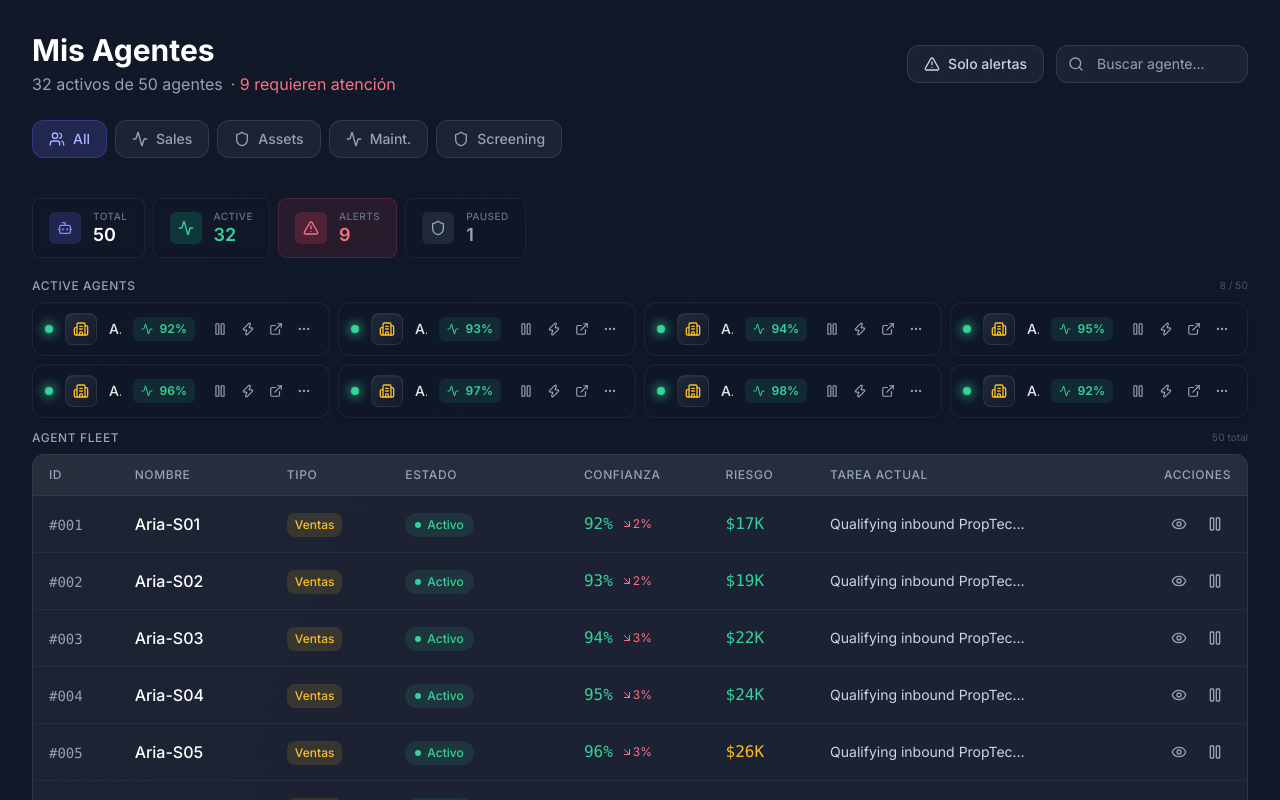
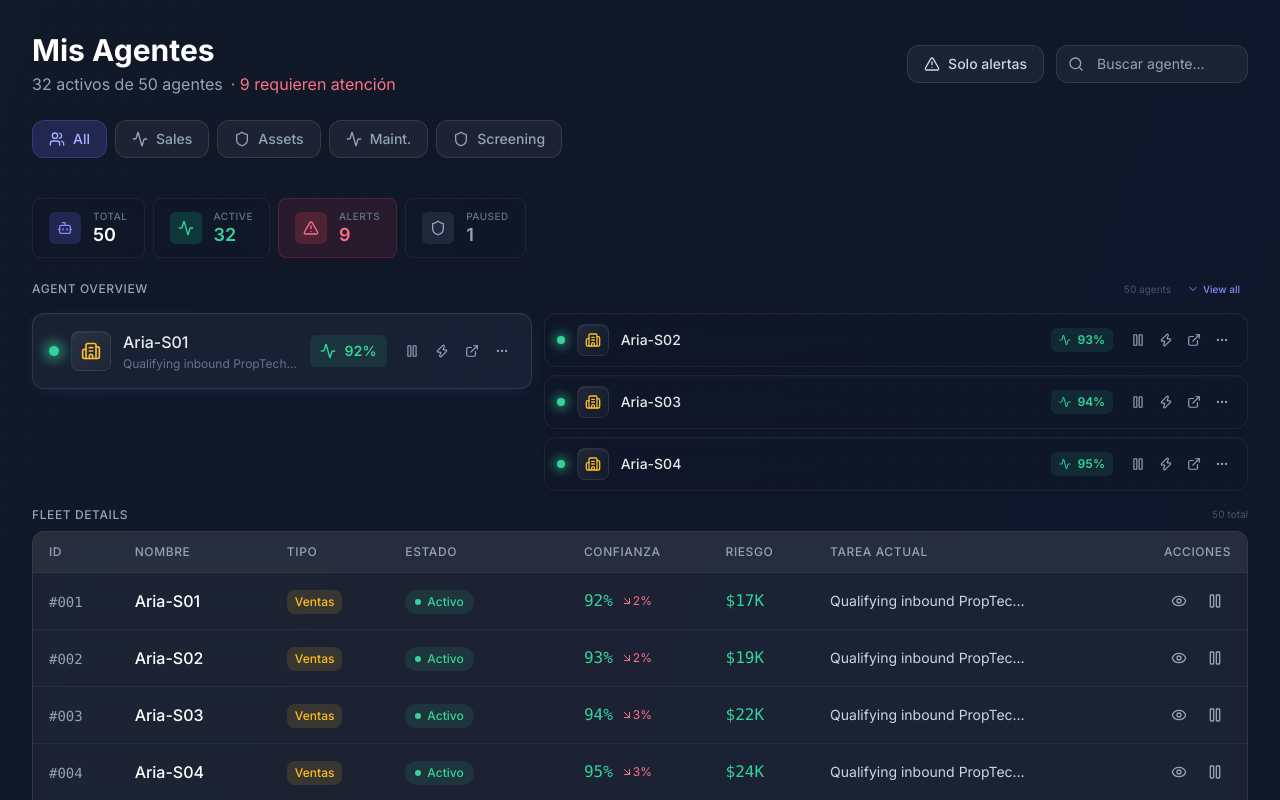
Before and after one commit to leandrodesignux-ux/Sentinel-OS, a Next.js app: page /agents in a window 1280 px wide. Shown: the top 800 px of the page. Built offline with nearby package versions, Linux system fonts and the light colour scheme.

Commit message:
Cinematic Agent Layout: featured card, horizontal grid 12-col, expand/collapse, eliminate slice duplication

```diff
--- a/app/agents/page.tsx
+++ b/app/agents/page.tsx
@@ -1,8 +1,8 @@
 "use client";
 
 import { useState, useMemo, useCallback } from "react";
-import { motion } from "framer-motion";
-import { Search, AlertTriangle, Users, Activity, Shield, Bot } from "lucide-react";
+import { motion, AnimatePresence } from "framer-motion";
+import { Search, AlertTriangle, Users, Activity, Shield, Bot, ChevronDown, ChevronUp } from "lucide-react";
 import { AgentGrid } from "@/components/agents/AgentGrid";
 import { AgentModal } from "@/components/agents/AgentModal";
 import { AgentsTable } from "@/components/agents/AgentsTable";
@@ -29,6 +29,7 @@ export default function AgentsPage() {
   const [alertOnly, setAlertOnly] = useState(false);
   const [selectedAgent, setSelectedAgent] = useState<Agent | null>(null);
   const [isModalOpen, setIsModalOpen] = useState(false);
+  const [showAllAgents, setShowAllAgents] = useState(false);
 
   // Filter logic
   const filteredAgents = useMemo(() => {
@@ -55,8 +56,15 @@ export default function AgentsPage() {
     return filtered;
   }, [agents, alertOnly, typeFilter, searchQuery]);
 
-  // Split agents for grid (top 8) and table (remaining)
-  const gridAgents = filteredAgents.slice(0, 8);
+  // Featured agent (first) + remaining for grid
+  const featuredAgent = filteredAgents[0] || null;
+  const remainingAgents = filteredAgents.slice(1);
+
+  // Agents to show in grid (limit when collapsed)
+  const gridLimit = showAllAgents ? remainingAgents.length : 3;
+  const visibleAgents = remainingAgents.slice(0, gridLimit);
+
+  // Table shows all agents (for detailed view)
   const tableAgents = filteredAgents;
 
   // Stats
@@ -239,35 +247,57 @@ export default function AgentsPage() {
           </div>
         </motion.div>
 
-        {/* Agent Cards Grid - Premium Compact */}
+        {/* Cinematic Agent Layout - Featured + Horizontal Grid */}
         <motion.section
           initial={{ opacity: 0 }}
           animate={{ opacity: 1 }}
           transition={{ delay: 0.15 }}
-          className="mb-3"
+          className="mb-4"
         >
-          <div className="flex items-center justify-between mb-2">
-            <h2 className="text-xs font-medium text-slate-400 uppercase tracking-wider">Active Agents</h2>
-            <span className="text-[10px] text-slate-600 tabular-nums">
-              {gridAgents.length} / {agents.length}
-            </span>
+          <div className="flex items-center justify-between mb-3">
+            <h2 className="text-xs font-medium text-slate-400 uppercase tracking-wider">Agent Overview</h2>
+            <div className="flex items-center gap-2">
+              <span className="text-[10px] text-slate-600 tabular-nums">
+                {filteredAgents.length} agents
+              </span>
+              {remainingAgents.length > 3 && (
+                <button
+                  onClick={() => setShowAllAgents(!showAllAgents)}
+                  className="flex items-center gap-1 px-2 py-1 rounded-md text-[10px] font-medium text-indigo-400 hover:text-indigo-300 hover:bg-indigo-500/10 transition-colors"
+                >
+                  {showAllAgents ? (
+                    <>
+                      <ChevronUp className="w-3 h-3" />
+                      Show less
+                    </>
+                  ) : (
+                    <>
+                      <ChevronDown className="w-3 h-3" />
+                      View all
+                    </>
+                  )}
+                </button>
+              )}
+            </div>
           </div>
 
           <AgentGrid
-            agents={gridAgents}
+            featuredAgent={featuredAgent}
+            agents={visibleAgents}
             onAgentClick={handleAgentClick}
             onPauseResume={handlePauseResume}
+            expanded={showAllAgents}
           />
         </motion.section>
 
-        {/* Detailed Table - Seamless continuation */}
+        {/* Detailed Fleet Table */}
         <motion.section
           initial={{ opacity: 0 }}
           animate={{ opacity: 1 }}
           transition={{ delay: 0.2 }}
         >
           <div className="flex items-center justify-between mb-2">
-            <h2 className="text-xs font-medium text-slate-400 uppercase tracking-wider">Agent Fleet</h2>
+            <h2 className="text-xs font-medium text-slate-400 uppercase tracking-wider">Fleet Details</h2>
             <span className="text-[10px] text-slate-600 tabular-nums">{tableAgents.length} total</span>
           </div>
 
--- a/components/agents/AgentCard.tsx
+++ b/components/agents/AgentCard.tsx
@@ -68,13 +68,17 @@ interface AgentCardProps {
   agent: Agent;
   onClick: () => void;
   onPauseResume: () => Promise<void>;
+  featured?: boolean;
+  index?: number;
 }
 
 // Compact confidence indicator - just the number with color
 const ConfidenceIndicator = memo(function ConfidenceIndicator({
-  confidence
+  confidence,
+  featured = false
 }: {
   confidence: number;
+  featured?: boolean;
 }) {
   const colorClass = confidence > 90
     ? "text-emerald-400"
@@ -90,11 +94,16 @@ const ConfidenceIndicator = memo(function ConfidenceIndicator({
 
   return (
     <div className={cn(
-      "flex items-center gap-1.5 px-2 py-1 rounded-md",
+      "flex items-center rounded-md",
+      featured ? "gap-2 px-2.5 py-1.5" : "gap-1.5 px-2 py-1",
       bgClass
     )}>
-      <Activity className={cn("w-3 h-3", colorClass)} />
-      <span className={cn("text-xs font-semibold tabular-nums", colorClass)}>
+      <Activity className={cn(featured ? "w-4 h-4" : "w-3 h-3", colorClass)} />
+      <span className={cn(
+        "font-semibold tabular-nums",
+        featured ? "text-sm" : "text-xs",
+        colorClass
+      )}>
         {confidence}%
       </span>
     </div>
@@ -138,7 +147,9 @@ const IconButton = memo(function IconButton({
 export const AgentCard = memo(function AgentCard({
   agent,
   onClick,
-  onPauseResume
+  onPauseResume,
+  featured = false,
+  index = 0
 }: AgentCardProps) {
   const [isHovered, setIsHovered] = useState(false);
   const [isLoading, setIsLoading] = useState(false);
@@ -148,6 +159,9 @@ export const AgentCard = memo(function AgentCard({
   const status = STATUS_CONFIG[agent.status];
   const TypeIcon = TYPE_ICONS[agent.type];
   const typeStyle = TYPE_COLORS[agent.type];
+
+  // Featured card shows more prominent styling
+  const isFeatured = featured;
 
   const handlePauseResume = useCallback(async (e: React.MouseEvent) => {
     e.stopPropagation();
@@ -175,8 +189,8 @@ export const AgentCard = memo(function AgentCard({
       initial={{ opacity: 0, scale: 0.98 }}
       animate={{ opacity: 1, scale: 1 }}
       whileHover={{
-        y: -1,
-        transition: { duration: 0.15, ease: "easeOut" }
+        y: isFeatured ? -2 : -1,
+        transition: { duration: 0.2, ease: "easeOut" }
       }}
       onHoverStart={() => setIsHovered(true)}
       onHoverEnd={() => setIsHovered(false)}
@@ -184,46 +198,55 @@ export const AgentCard = memo(function AgentCard({
       className={cn(
         "relative group cursor-pointer",
         "rounded-xl overflow-hidden",
-        "bg-slate-900/40 backdrop-blur-xl",
-        "border border-white/[0.06]",
-        "hover:border-white/[0.12]",
-        "shadow-[0_2px_8px_-4px_rgba(0,0,0,0.4),inset_0_1px_0_rgba(255,255,255,0.02)]",
-        "hover:shadow-[0_8px_24px_-6px_rgba(99,102,241,0.15),0_4px_12px_-4px_rgba(0,0,0,0.3)]",
+        isFeatured ? "bg-slate-800/60" : "bg-slate-900/40",
+        "backdrop-blur-xl",
+        "border",
+        isFeatured ? "border-white/[0.1]" : "border-white/[0.06]",
+        "hover:border-white/[0.15]",
+        isFeatured
+          ? "shadow-[0_4px_20px_-8px_rgba(99,102,241,0.25),inset_0_1px_0_rgba(255,255,255,0.03)]"
+          : "shadow-[0_2px_8px_-4px_rgba(0,0,0,0.4),inset_0_1px_0_rgba(255,255,255,0.02)]",
+        "hover:shadow-[0_12px_32px_-8px_rgba(99,102,241,0.2),0_4px_12px_-4px_rgba(0,0,0,0.3)]",
         "hover:bg-slate-800/50",
         "transition-all duration-300 ease-out",
         isPaused && "opacity-50 saturate-50"
       )}
     >
-      {/* Main row - ultra compact horizontal layout */}
-      <div className="flex items-center gap-3 px-3 py-2.5">
+      {/* Main row - horizontal layout, taller for featured */}
+      <div className={cn(
+        "flex items-center gap-3",
+        isFeatured ? "px-4 py-4" : "px-3 py-2.5"
+      )}>
 
-        {/* Status indicator with premium glow */}
+        {/* Status indicator with premium glow - larger for featured */}
         <div className="relative shrink-0">
           <motion.div
             animate={agent.status === "running" ? {
               boxShadow: [
                 "0 0 0 0 rgba(52, 211, 153, 0)",
-                "0 0 0 4px rgba(52, 211, 153, 0.3)",
+                isFeatured ? "0 0 0 6px rgba(52, 211, 153, 0.3)" : "0 0 0 4px rgba(52, 211, 153, 0.3)",
                 "0 0 0 0 rgba(52, 211, 153, 0)"
               ]
             } : {}}
             transition={{ duration: 2, repeat: Infinity, ease: "easeOut" }}
             className={cn(
-              "w-2 h-2 rounded-full relative z-10",
+              "rounded-full relative z-10",
+              isFeatured ? "w-2.5 h-2.5" : "w-2 h-2",
               status.dot,
-              agent.status === "running" && "shadow-[0_0_8px_currentColor]"
+              agent.status === "running" && (isFeatured ? "shadow-[0_0_12px_currentColor]" : "shadow-[0_0_8px_currentColor]")
             )}
           />
           {/* Ambient glow ring */}
           {agent.status === "running" && (
             <motion.div
               animate={{
-                scale: [1, 1.5],
+                scale: [1, 1.6],
                 opacity: [0.4, 0],
               }}
               transition={{ duration: 2, repeat: Infinity, ease: "easeOut" }}
               className={cn(
-                "absolute inset-0 rounded-full -m-1",
+                "absolute inset-0 rounded-full",
+                isFeatured ? "-m-1.5" : "-m-1",
                 status.dot,
                 "blur-sm"
               )}
@@ -231,30 +254,42 @@ export const AgentCard = memo(function AgentCard({
           )}
         </div>
 
-        {/* Type icon - glass badge */}
+        {/* Type icon - glass badge, larger for featured */}
         <div className={cn(
-          "w-8 h-8 rounded-lg flex items-center justify-center shrink-0",
+          "rounded-lg flex items-center justify-center shrink-0",
+          isFeatured ? "w-10 h-10" : "w-8 h-8",
           "bg-gradient-to-br from-white/[0.08] to-white/[0.02]",
           "border border-white/[0.08]",
           "shadow-[inset_0_1px_0_rgba(255,255,255,0.05)]",
           typeStyle.split(" ")[0]
         )}>
-          <TypeIcon className="w-4 h-4" />
+          <TypeIcon className={isFeatured ? "w-5 h-5" : "w-4 h-4"} />
         </div>
 
-        {/* Name with subtle gradient text */}
+        {/* Name with subtle gradient text - larger for featured */}
         <div className="flex-1 min-w-0">
-          <h3 className="text-sm font-medium text-white/90 truncate group-hover:text-white transition-colors">
+          <h3 className={cn(
+            "font-medium text-white/90 truncate group-hover:text-white transition-colors",
+            isFeatured ? "text-base" : "text-sm"
+          )}>
             {agent.name}
           </h3>
+          {isFeatured && (
+            <p className="text-xs text-slate-500 mt-0.5 truncate">
+              {agent.current_task.description}
+            </p>
+          )}
         </div>
 
-        {/* Confidence - compact badge */}
-        <ConfidenceIndicator confidence={confidence} />
+        {/* Confidence badge */}
+        <ConfidenceIndicator confidence={confidence} featured={isFeatured} />
 
-        {/* Quick actions - always visible but subtle */}
+        {/* Quick actions */}
         <div
-          className="flex items-center gap-0.5 shrink-0"
+          className={cn(
+            "flex items-center shrink-0",
+            isFeatured ? "gap-1" : "gap-0.5"
+          )}
           onClick={(e) => e.stopPropagation()}
         >
           <IconButton
@@ -284,9 +319,9 @@ export const AgentCard = memo(function AgentCard({
         </div>
       </div>
 
-      {/* Expandable footer - premium slide down */}
+      {/* Expandable footer - hidden for featured (already shows task), visible on hover for others */}
       <AnimatePresence>
-        {isHovered && (
+        {!isFeatured && isHovered && (
           <motion.div
             initial={{ height: 0, opacity: 0 }}
             animate={{ height: "auto", opacity: 1 }}
@@ -296,12 +331,9 @@ export const AgentCard = memo(function AgentCard({
           >
             <div className="px-3 py-2.5 bg-gradient-to-b from-white/[0.03] to-transparent">
               <div className="flex items-center justify-between gap-4">
-                {/* Task description */}
                 <p className="text-[11px] text-slate-400 truncate flex-1 leading-relaxed">
                   {agent.current_task.description}
                 </p>
-
-                {/* Meta info - subtle pills */}
                 <div className="flex items-center gap-1.5 shrink-0">
                   <span className="text-[10px] text-slate-500 font-mono bg-white/[0.04] px-1.5 py-0.5 rounded">
                     {agent.id.split("-").pop()}
--- a/components/agents/AgentGrid.tsx
+++ b/components/agents/AgentGrid.tsx
@@ -1,57 +1,118 @@
 "use client";
 
 import { memo, useMemo } from "react";
-import { motion } from "framer-motion";
+import { motion, AnimatePresence } from "framer-motion";
 import { AgentCard } from "./AgentCard";
 import type { Agent } from "@/types/agent";
 
 interface AgentGridProps {
+  featuredAgent: Agent | null;
   agents: Agent[];
   onAgentClick: (agent: Agent) => void;
   onPauseResume: (agentId: string) => Promise<void>;
+  expanded?: boolean;
 }
 
+// Memoized single agent wrapper - no nested motion containers
+const AgentItem = memo(function AgentItem({
+  agent,
+  index,
+  onClick,
+  onPauseResume,
+  featured = false
+}: {
+  agent: Agent;
+  index: number;
+  onClick: () => void;
+  onPauseResume: () => Promise<void>;
+  featured?: boolean;
+}) {
+  return (
+    <AgentCard
+      agent={agent}
+      onClick={onClick}
+      onPauseResume={onPauseResume}
+      featured={featured}
+      index={index}
+    />
+  );
+});
+
 export const AgentGrid = memo(function AgentGrid({
+  featuredAgent,
   agents,
   onAgentClick,
-  onPauseResume
+  onPauseResume,
+  expanded = false
 }: AgentGridProps) {
-  // Memoize visible agents to prevent unnecessary re-renders
-  const visibleAgents = useMemo(() => agents.slice(0, 8), [agents]);
+  // Memoize callbacks to prevent unnecessary re-renders
+  const handleAgentClick = useMemo(() =>
+    (agent: Agent) => () => onAgentClick(agent),
+  [onAgentClick]);
 
-  // Memoize callbacks for each agent
-  const agentCallbacks = useMemo(() => {
-    return visibleAgents.map(agent => ({
-      onClick: () => onAgentClick(agent),
-      onPauseResume: () => onPauseResume(agent.id)
-    }));
-  }, [visibleAgents, onAgentClick, onPauseResume]);
+  const handlePauseResume = useMemo(() =>
+    (agentId: string) => () => onPauseResume(agentId),
+  [onPauseResume]);
 
   return (
+    <div className="space-y-3">
+      {/* Cinematic Layout: Featured (left) + Grid (right) on large screens */}
+      <div className="grid grid-cols-1 lg:grid-cols-12 gap-3">
+
+        {/* Featured Agent - Takes 5/12 on large screens */}
+        <AnimatePresence mode="wait">
+          {featuredAgent && (
             <motion.div
-      initial={{ opacity: 0 }}
-      animate={{ opacity: 1 }}
-      transition={{ duration: 0.3 }}
-      className="grid grid-cols-1 sm:grid-cols-2 lg:grid-cols-4 gap-2"
+              key="featured"
+              initial={{ opacity: 0, x: -20 }}
+              animate={{ opacity: 1, x: 0 }}
+              exit={{ opacity: 0, x: -20 }}
+              transition={{ duration: 0.4, ease: [0.25, 0.1, 0.25, 1] }}
+              className="lg:col-span-5"
             >
-      {visibleAgents.map((agent, index) => (
+              <AgentItem
+                agent={featuredAgent}
+                index={0}
+                onClick={handleAgentClick(featuredAgent)}
+                onPauseResume={handlePauseResume(featuredAgent.id)}
+                featured
+              />
+            </motion.div>
+          )}
+        </AnimatePresence>
+
+        {/* Horizontal Grid - Takes 7/12 on large screens */}
+        <div className="lg:col-span-7">
+          <motion.div
+            layout
+            className="grid grid-cols-1 gap-2"
+          >
+            <AnimatePresence mode="popLayout">
+              {agents.map((agent, index) => (
                 <motion.div
                   key={agent.id}
-          initial={{ opacity: 0, y: 8, scale: 0.98 }}
+                  layout
+                  initial={{ opacity: 0, y: 12, scale: 0.96 }}
                   animate={{ opacity: 1, y: 0, scale: 1 }}
+                  exit={{ opacity: 0, y: -8, scale: 0.96 }}
                   transition={{
-            duration: 0.3,
-            delay: index * 0.03,
+                    duration: 0.35,
+                    delay: index * 0.05,
                     ease: [0.25, 0.1, 0.25, 1]
                   }}
                 >
-          <AgentCard
+                  <AgentItem
                     agent={agent}
-            onClick={agentCallbacks[index].onClick}
-            onPauseResume={agentCallbacks[index].onPauseResume}
+                    index={index + 1}
+                    onClick={handleAgentClick(agent)}
+                    onPauseResume={handlePauseResume(agent.id)}
                   />
                 </motion.div>
               ))}
+            </AnimatePresence>
           </motion.div>
+        </div>
+      </div>
+    </div>
   );
 });
```
Lines whose indentation alone changed are shown as unchanged.
